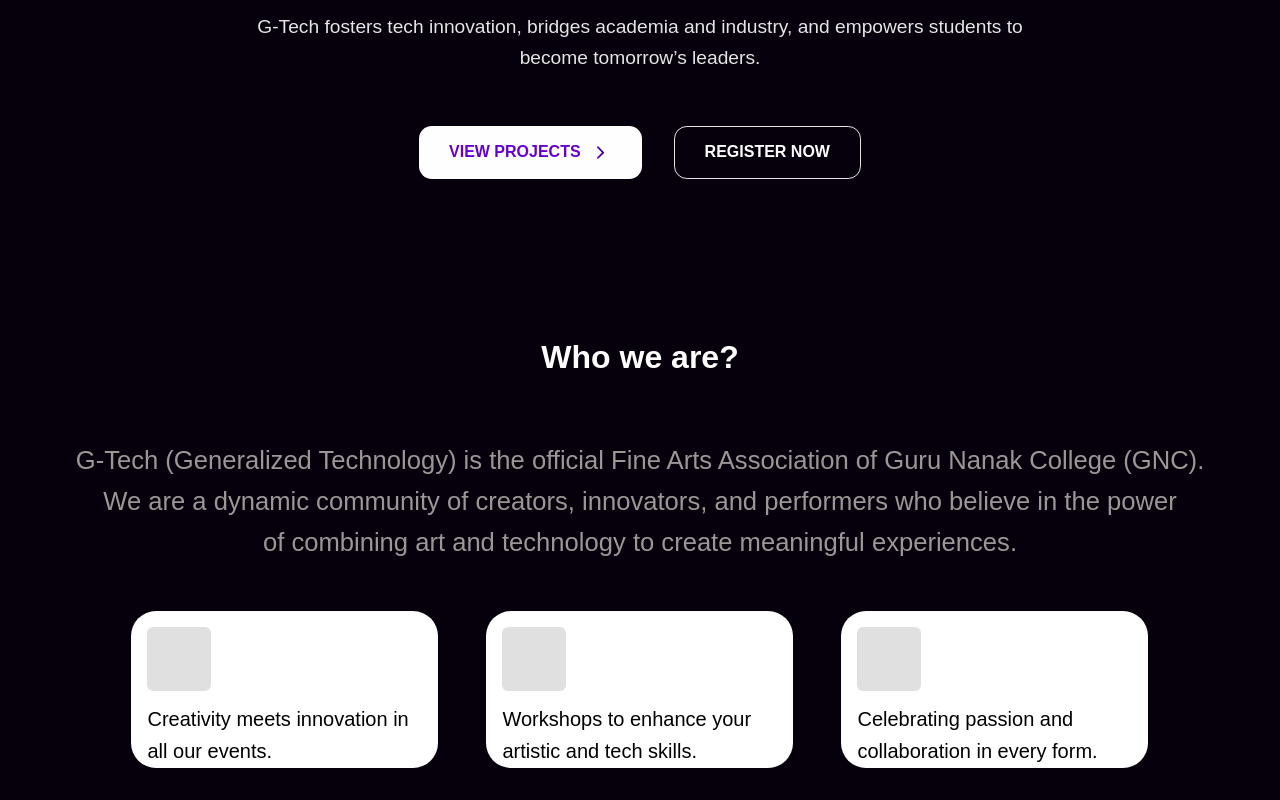
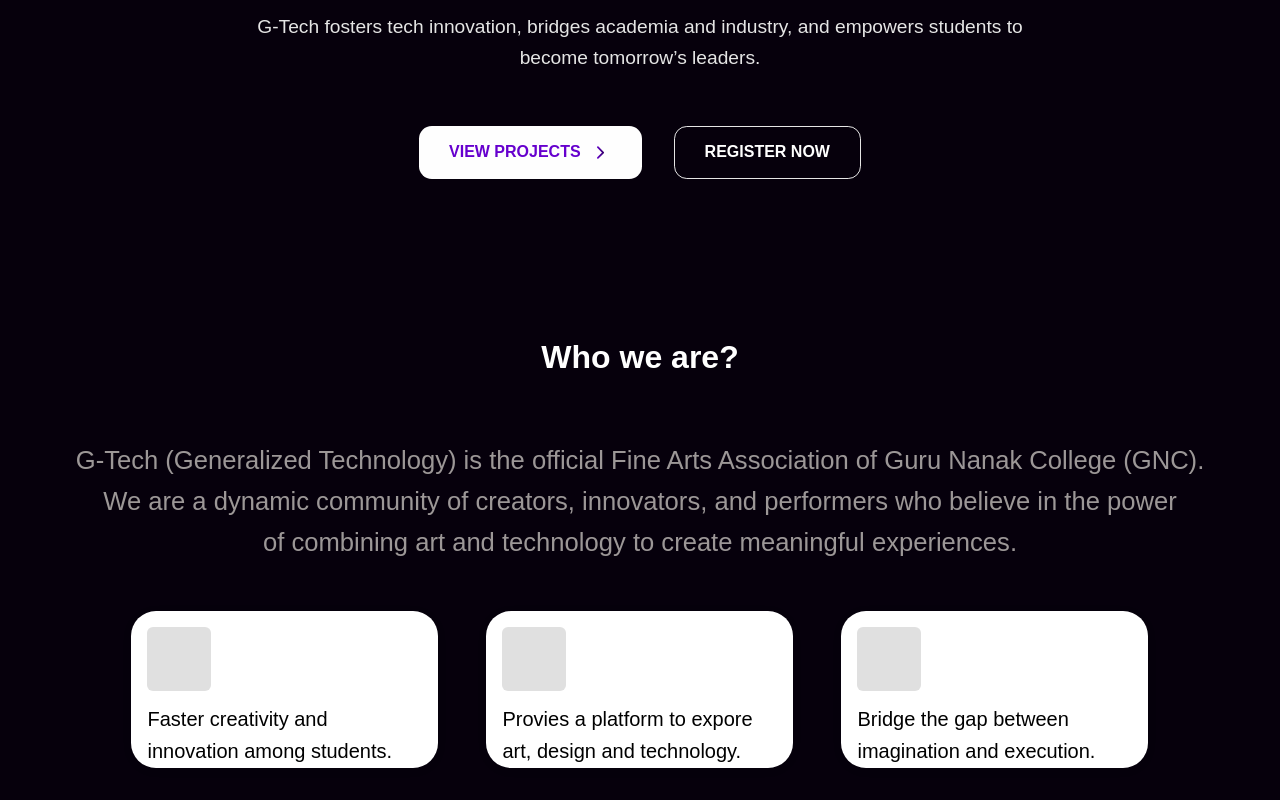
Before and after one commit to rakeshkanna-rk/gtech, a Nuxt app: page / in a window 1280 px wide. Shown: the part 440-1240 px from the top of the page. Built offline with nearby package versions, Linux system fonts and the light colour scheme.

Commit message:
few changes idk

```diff
--- a/components/WhoWeAre.vue
+++ b/components/WhoWeAre.vue
@@ -1,6 +1,7 @@
 <template>
   <div class="container">
     <div class="content">
+      <!-- content -->
       <h2>Who we are?</h2>
       <p>
         G-Tech (Generalized Technology) is the official Fine Arts Association of
@@ -16,15 +17,15 @@
       <div class="card-row">
         <div class="info-card">
           <div class="icon-placeholder"></div>
-          <p>Creativity meets innovation in all our events.</p>
+          <p>Faster creativity and innovation among students.</p>
         </div>
         <div class="info-card">
           <div class="icon-placeholder"></div>
-          <p>Workshops to enhance your artistic and tech skills.</p>
+          <p>Provies a platform to expore art, design and technology.</p>
         </div>
         <div class="info-card">
           <div class="icon-placeholder"></div>
-          <p>Celebrating passion and collaboration in every form.</p>
+          <p>Bridge the gap between imagination and execution.</p>
         </div>
       </div>
     </div>
@@ -32,6 +33,7 @@
 </template>
 
 <style scoped>
+/* Page styles */
 .container {
   display: flex;
   justify-content: center;
@@ -55,6 +57,7 @@
   line-height: 1.6;
 }
 
+/* card styles */
 .card-row {
   display: flex;
   justify-content: center;
```
